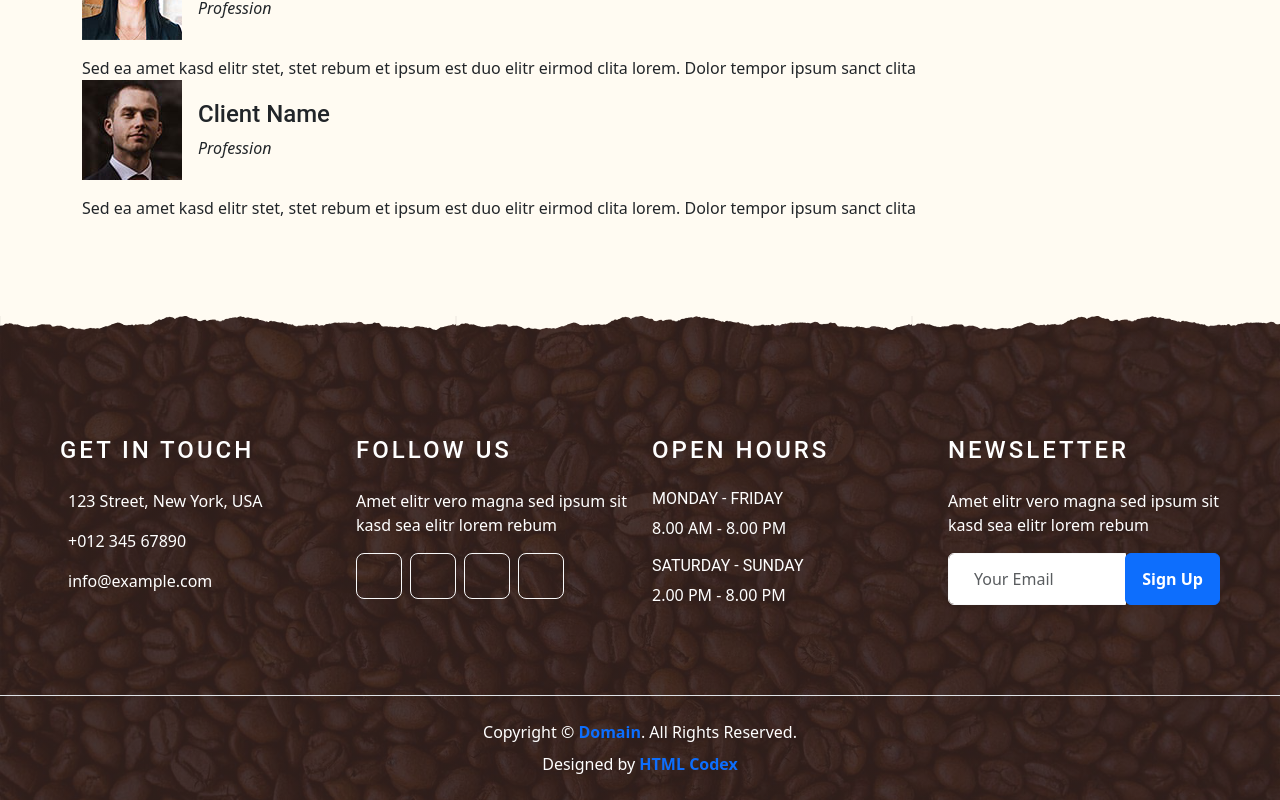
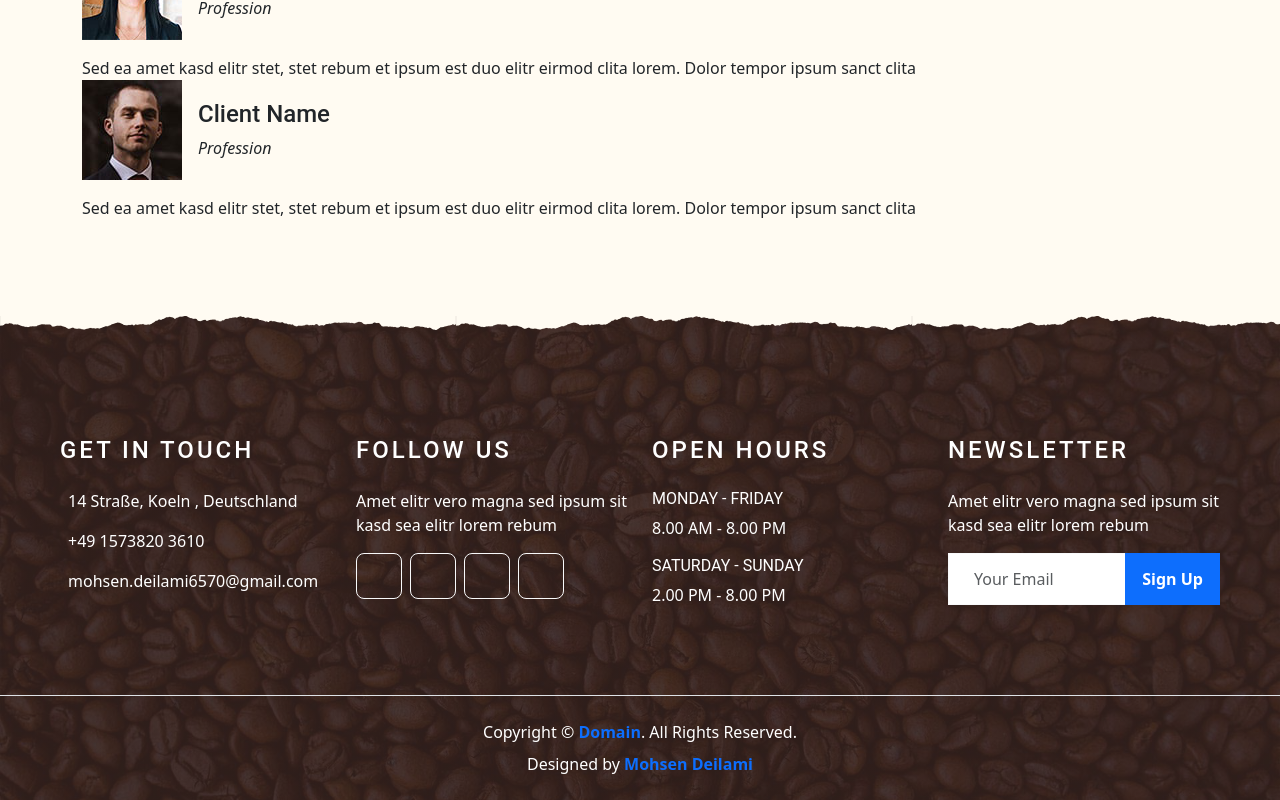
Before and after one commit to mohsen-deilami/coffee-next, a Next.js app: page /testimonial in a window 1280 px wide. Shown: the part 1098-1898 px from the top of the page. Built offline with nearby package versions, Linux system fonts and the light colour scheme.

Commit message:
get data from db for services

```diff
--- a/components/moduls/footer/Footer.js
+++ b/components/moduls/footer/Footer.js
@@ -6,9 +6,9 @@ export default function Footer() {
     <div className="row mx-0 pt-5 px-sm-3 px-lg-5 mt-4">
         <div className="col-lg-3 col-md-6 mb-5">
             <h4 className="text-white text-uppercase mb-4" style={{letterSpacing: "3px"}}>Get In Touch</h4>
-            <p><i className="fa fa-map-marker-alt mr-2"></i>123 Street, New York, USA</p>
-            <p><i className="fa fa-phone-alt mr-2"></i>+012 345 67890</p>
-            <p className="m-0"><i className="fa fa-envelope mr-2"></i>info@example.com</p>
+            <p><i className="fa fa-map-marker-alt mr-2"></i>14 Straße, Koeln , Deutschland</p>
+            <p><i className="fa fa-phone-alt mr-2"></i>+49 1573820 3610</p>
+            <p className="m-0"><i className="fa fa-envelope mr-2"></i>mohsen.deilami6570@gmail.com</p>
         </div>
         <div className="col-lg-3 col-md-6 mb-5">
             <h4 className="text-white text-uppercase mb-4" style={{letterSpacing: "3px"}}>Follow Us</h4>
@@ -34,9 +34,9 @@ export default function Footer() {
             <p>Amet elitr vero magna sed ipsum sit kasd sea elitr lorem rebum</p>
             <div className="w-100">
                 <div className="input-group">
-                    <input type="text" className="form-control border-light" style={{padding: "25px"}} placeholder="Your Email"/>
+                    <input type="text" className="form-control border-light" style={{padding: "25px" , borderRadius:0}} placeholder="Your Email"/>
                     <div className="input-group-append">
-                        <button className="btn btn-primary font-weight-bold px-3">Sign Up</button>
+                        <button className="btn btn-primary font-weight-bold px-3" style={{borderRadius:0}}>Sign Up</button>
                     </div>
                 </div>
             </div>
@@ -44,7 +44,7 @@ export default function Footer() {
     </div>
     <div className="container-fluid text-center text-white border-top mt-4 py-4 px-sm-3 px-md-5" style={{borderColor: "rgba(256, 256, 256, .1) !important"}}>
         <p className="mb-2 text-white">Copyright &copy; <a className="font-weight-bold" href="#">Domain</a>. All Rights Reserved.</p>
-        <p className="m-0 text-white">Designed by <a className="font-weight-bold" href="https://htmlcodex.com">HTML Codex</a></p>
+        <p className="m-0 text-white">Designed by <a className="font-weight-bold" href="/"> Mohsen Deilami</a></p>
     </div>
     </div>
   )
--- a/components/templates/index/Offer.js
+++ b/components/templates/index/Offer.js
@@ -9,9 +9,9 @@ export default function Offer() {
             <h4 className="text-white font-weight-normal mb-4 pb-3">Only for Sunday from 1st Jan to 30th Jan 2045</h4>
             <form className="form-inline justify-content-center mb-4">
                 <div className="input-group">
-                    <input type="text" className="form-control p-4" placeholder="Your Email" style={{height: "60px"}}/>
+                    <input type="text" className="form-control p-4" placeholder="Your Email" style={{height: "60px" , borderRadius:'0' , minWidth:"320px"}}/>
                     <div className="input-group-append">
-                        <button className="btn btn-primary font-weight-bold px-4" type="submit">Sign Up</button>
+                        <button className="btn btn-primary font-weight-bold px-4 " style={{borderRadius:'0'}} type="submit">Sign Up</button>
                     </div>
                 </div>
             </form>
```
Also changed, not shown: styles/globals.css.
